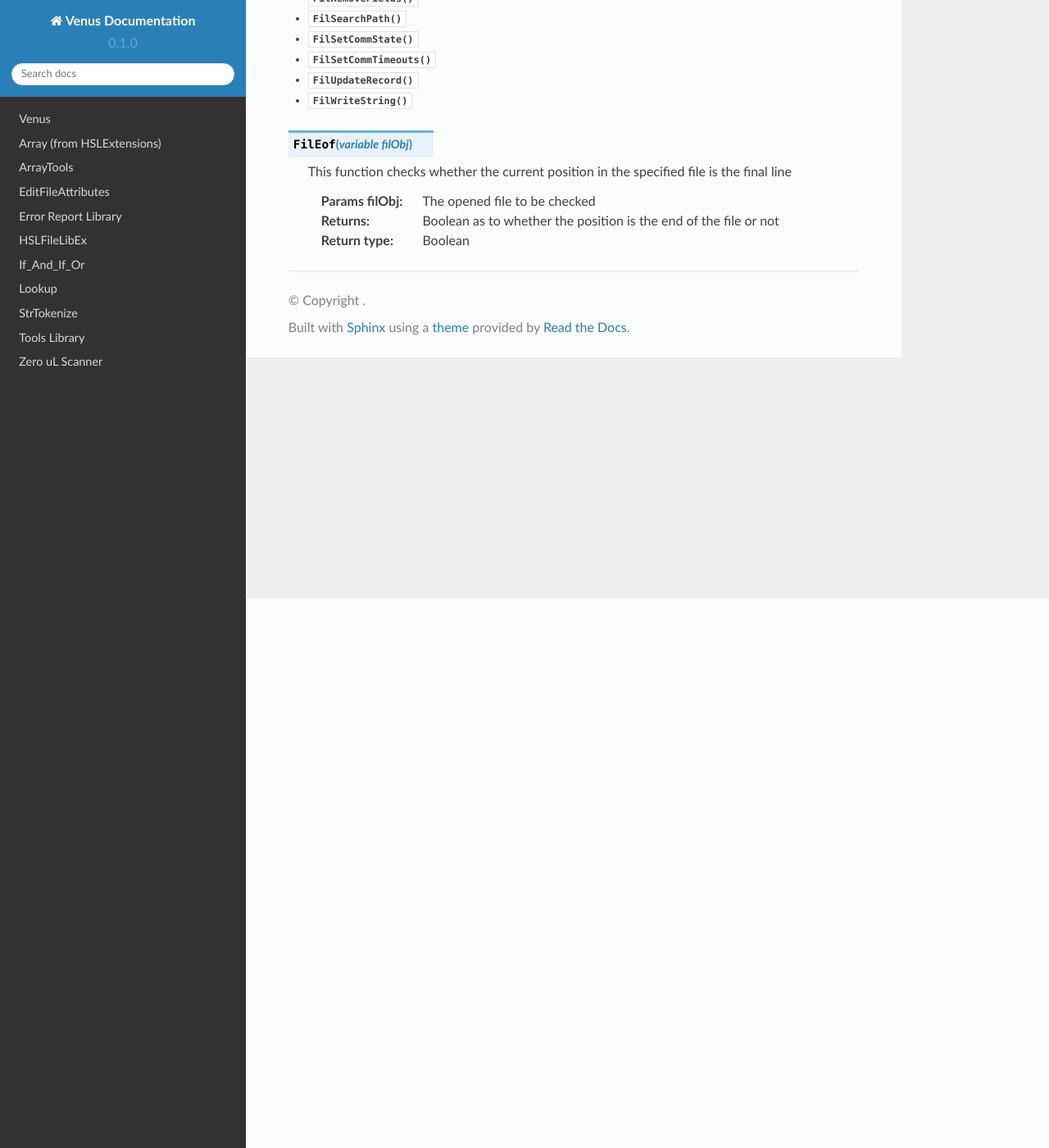
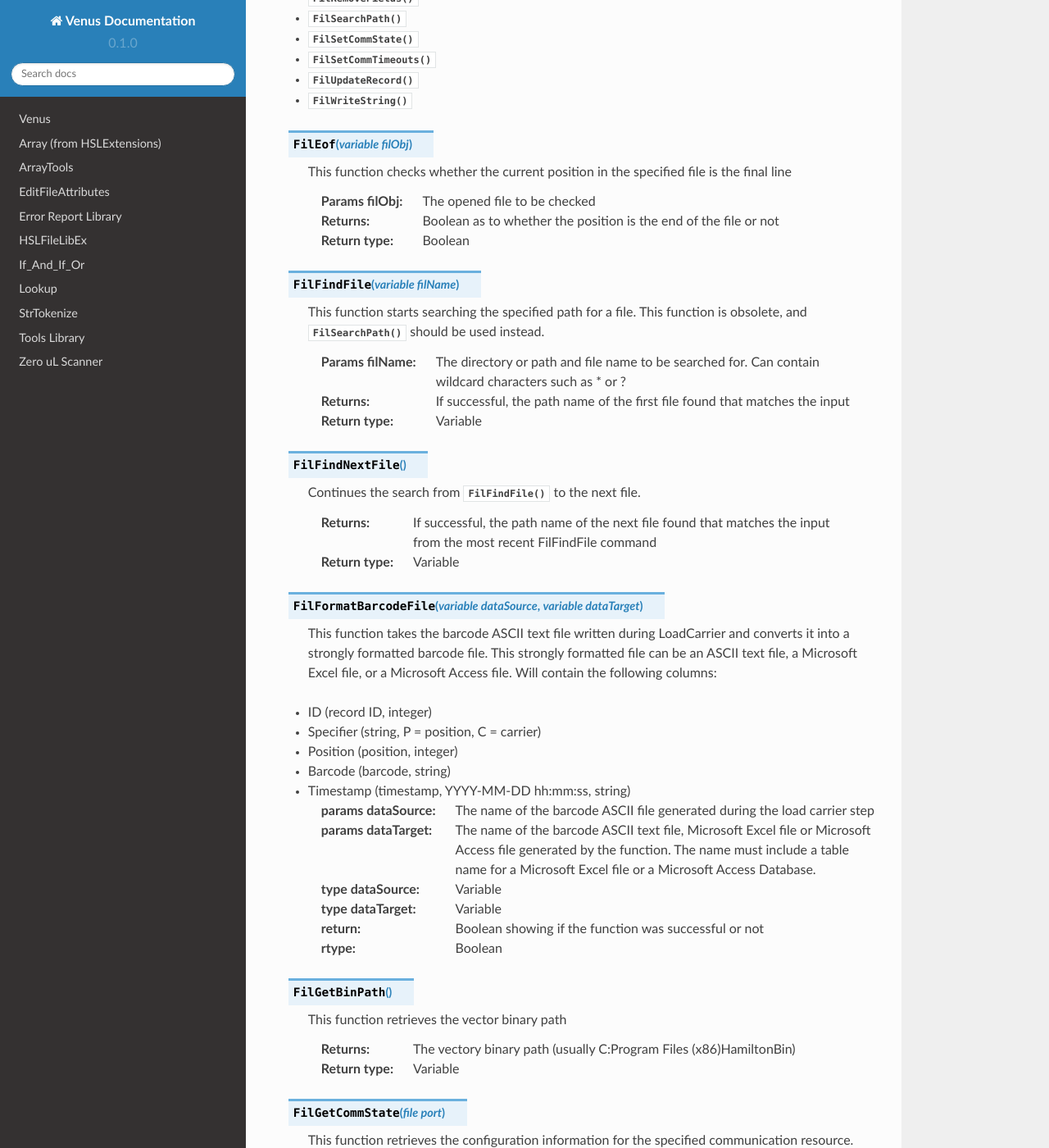
Before and after one commit to theonetruenerd/VenusLibraryDocumentation, a Sphinx documentation site: the page built from docs/source/HSLFilLib.rst, in a window 1280 px wide and 1400 px high, scrolled down 670 px. Shown: the whole window at 82% size. Built offline with Sphinx 7.4.7 and the Read the Docs theme 2.0.0, drawn with Linux system fonts in a browser that asks for light colours; some of the changed text lies outside the part shown.

Commit message:
Update HSLFilLib.rst

```diff
--- a/docs/source/HSLFilLib.rst
+++ b/docs/source/HSLFilLib.rst
@@ -35,3 +35,68 @@ This library allows interaction with and manipulation of files present on the ho
   :type filObj: Variable (file)
   :return: Boolean as to whether the position is the end of the file or not
   :rtype: Boolean
+
+.. py:function:: FilFindFile(variable filName)
+
+  This function starts searching the specified path for a file. This function is obsolete, and :py:func:`FilSearchPath` should be used instead.
+
+  :params filName: The directory or path and file name to be searched for. Can contain wildcard characters such as * or ?
+  :type filName: Variable
+  :return: If successful, the path name of the first file found that matches the input
+  :rtype: Variable
+
+.. py:function:: FilFindNextFile()
+
+  Continues the search from :py:func:`FilFindFile` to the next file.
+
+  :return: If successful, the path name of the next file found that matches the input from the most recent FilFindFile command
+  :rtype: Variable
+
+.. py:function:: FilFormatBarcodeFile(variable dataSource, variable dataTarget)
+
+  This function takes the barcode ASCII text file written during LoadCarrier and converts it into a strongly formatted barcode file. This strongly formatted file can be an ASCII text file, a Microsoft Excel file, or a Microsoft Access file. Will contain the following columns:
+
+- ID (record ID, integer)
+- Specifier (string, P = position, C = carrier)
+- Position (position, integer)
+- Barcode (barcode, string)
+- Timestamp (timestamp, YYYY-MM-DD hh:mm:ss, string)
+
+  :params dataSource: The name of the barcode ASCII file generated during the load carrier step
+  :params dataTarget: The name of the barcode ASCII text file, Microsoft Excel file or Microsoft Access file generated by the function. The name must include a table name for a Microsoft Excel file or a Microsoft Access Database.
+  :type dataSource: Variable
+  :type dataTarget: Variable
+  :return: Boolean showing if the function was successful or not
+  :rtype: Boolean
+
+.. py:function:: FilGetBinPath()
+
+  This function retrieves the vector binary path
+
+  :return: The vectory binary path (usually C:\Program Files (x86)\Hamilton\Bin)
+  :rtype: Variable
+
+.. py:function:: FilGetCommState(file port)
+
+  This function retrieves the configuration information for the specified communication resource. The entries of the structure that retrieves the configuration information must be accessible in the global scope.
+
+  :params port: The communication resource opened during the file-Open operation
+  :type: Port
+  :return: Boolean showing if the function was successful or not
+  :rtype: Boolean
+
+.. py:function:: GetCommTimeouts(file port)
+
+  This function retrieves the time-out parameters for all read and write operations for the specified communication resource. The entries of the structure that contains the configuration information must be accessible in the global scope.
+
+  :params port: The communication resource opened during the file-Open operation
+  :type port: Port
+  :return: Boolean showing if the function was successful or not
+  :rtype: Boolean
+
+.. FilGetConfigPath()
+
+  This function retrieves the vector configuration path
+
+  :return: The vector configuration path (usually C:\Program Files (x86)\Hamilton\Config)
+  :rtype: Variable
```
